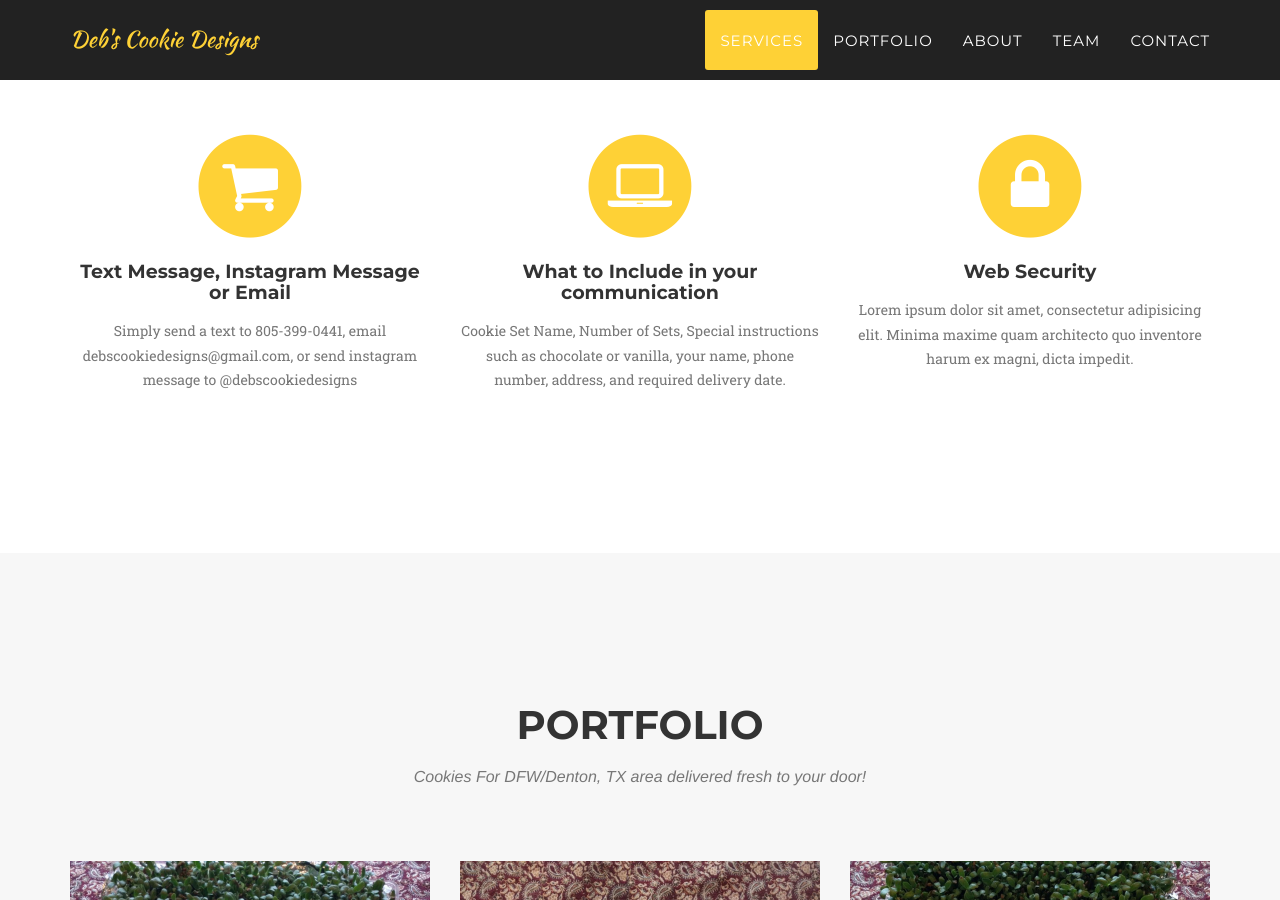
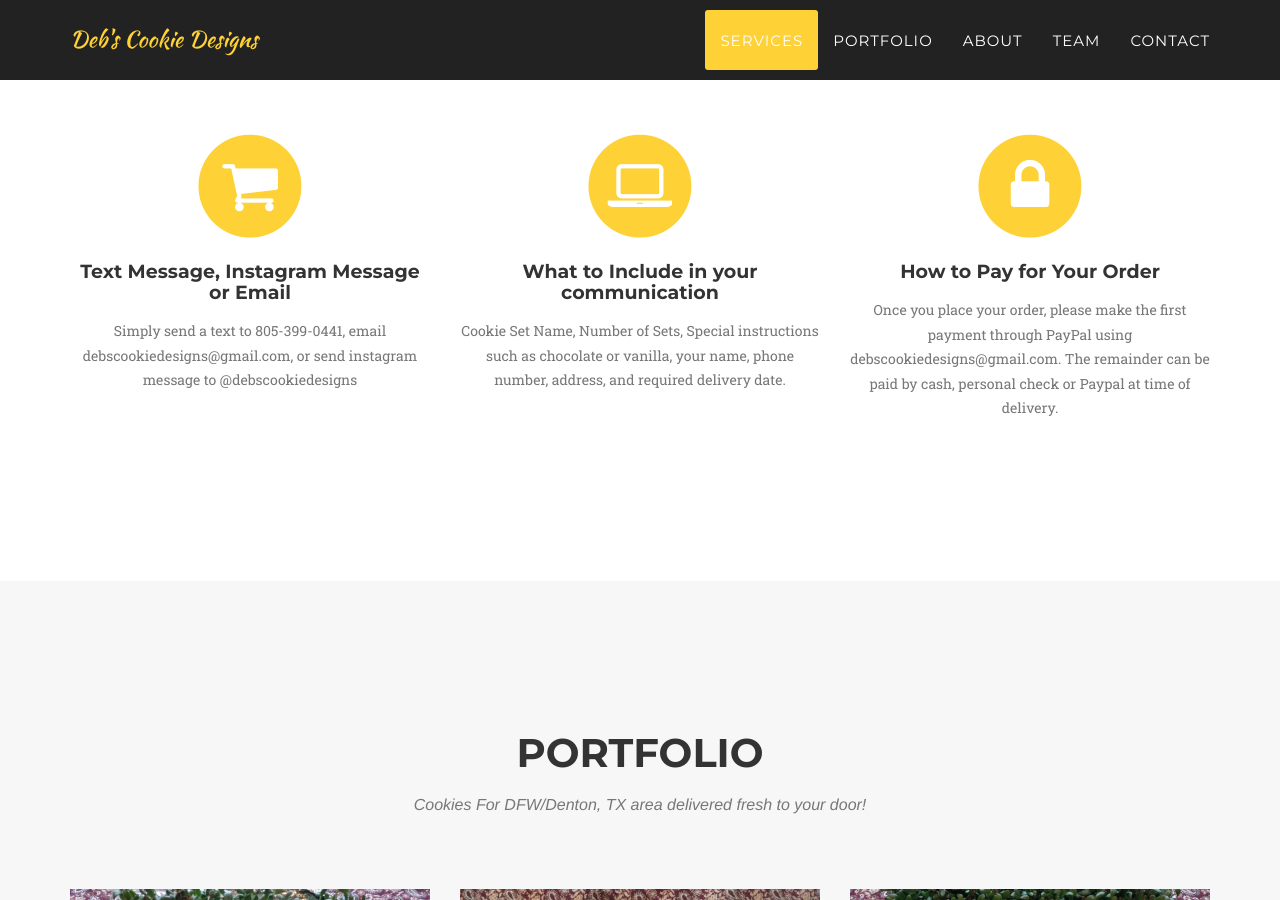
Before and after one commit to DEB72/Cookie, a Jekyll site: the page built from index.html, in a window 1280 px wide and 900 px high, scrolled down 938 px. Built offline with Jekyll 4.4.1, drawn with Linux system fonts in a browser that asks for light colours; some web fonts are replaced.

Commit message:
Update services.html

```diff
--- a/_includes/services.html
+++ b/_includes/services.html
@@ -29,8 +29,8 @@
                         <i class="fa fa-circle fa-stack-2x text-primary"></i>
                         <i class="fa fa-lock fa-stack-1x fa-inverse"></i>
                     </span>
-                    <h4 class="service-heading">Web Security</h4>
-                    <p class="text-muted">Lorem ipsum dolor sit amet, consectetur adipisicing elit. Minima maxime quam architecto quo inventore harum ex magni, dicta impedit.</p>
+                    <h4 class="service-heading">How to Pay for Your Order</h4>
+                    <p class="text-muted">Once you place your order, please make the first payment through PayPal using debscookiedesigns@gmail.com.  The remainder can be paid by cash, personal check or Paypal at time of delivery.</p>
                 </div>
             </div>
         </div>
```
